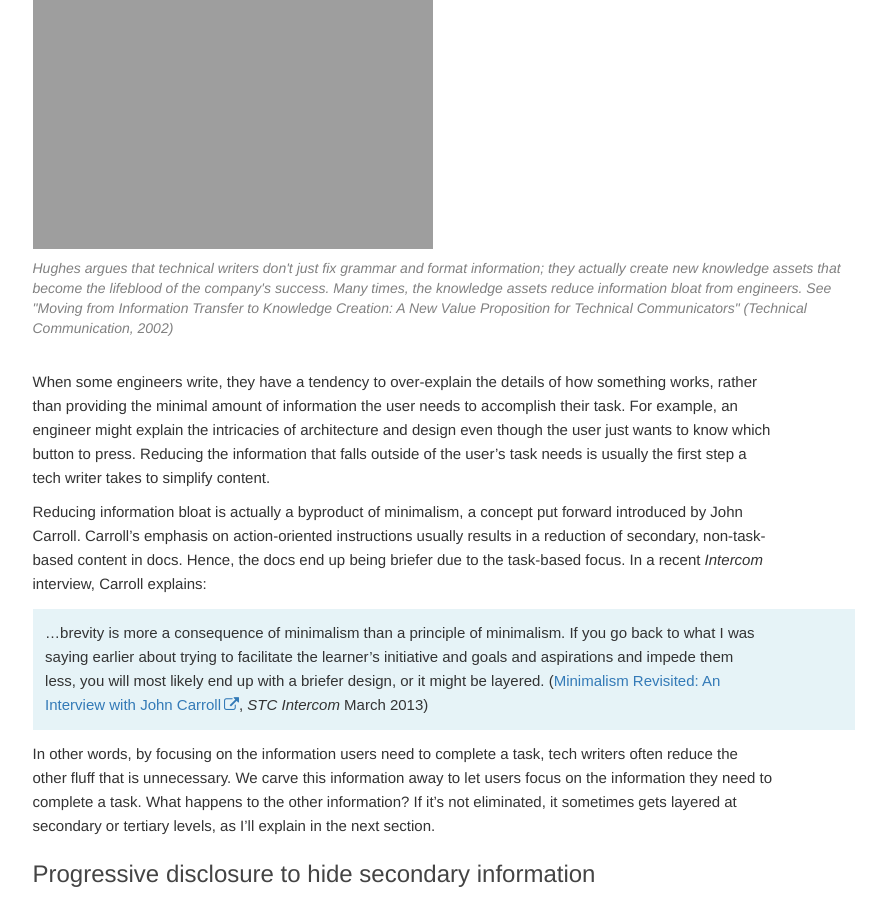
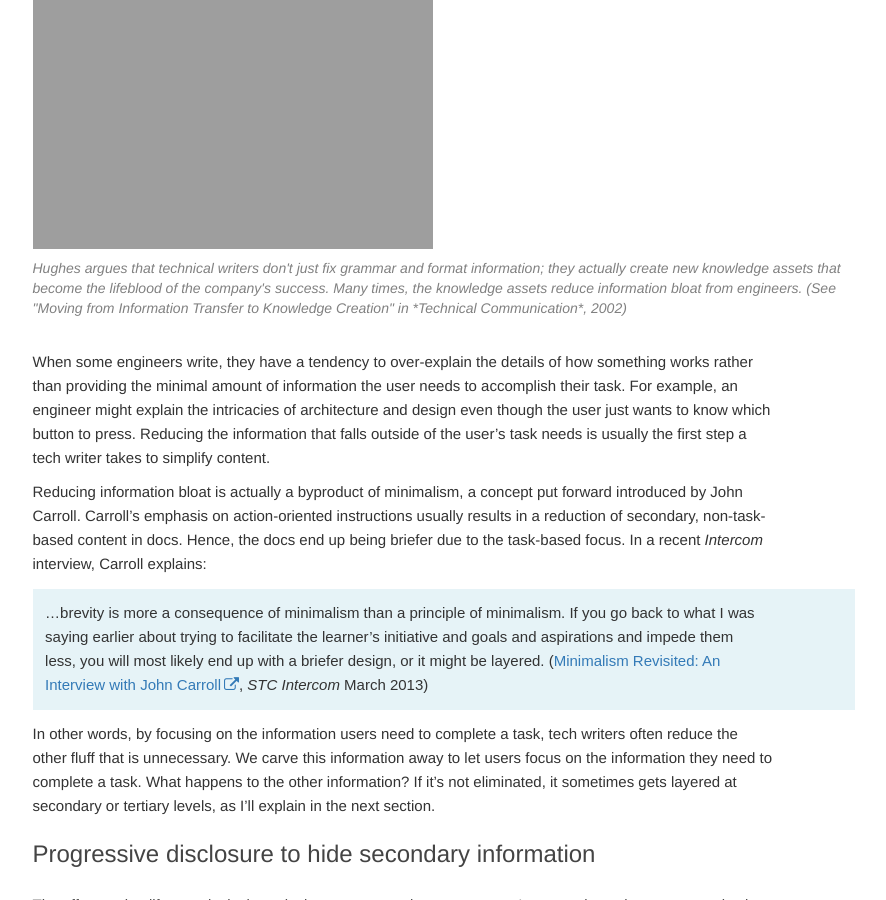
Before and after one commit to tomjoht/simplifying-complexity, a Jekyll site: the page built from _docs/reduction-layering-distillation.md, in a window 1280 px wide and 900 px high, scrolled down 2399 px. Shown: the whole window, without its empty margins (355-1241 px from the left). Built offline with Jekyll 4.4.1, drawn with Linux system fonts in a browser that asks for light colours; nearby versions of some CDN libraries; comment, search, counter and statistics services are not loaded; a style sheet for code colours, icons or effects is not loaded; some of the changed text lies outside the part shown.

Commit message:
fix typos

```diff
--- a/_data/docnav.yml
+++ b/_data/docnav.yml
@@ -19,7 +19,7 @@
   - title: "Principle 3: Ensure information harmony in the larger landscape"
     jurl: /ensuring-information-harmony-in-the-larger-documentation-landscape.html
 
-  - title: "Principle 4: Reduce and distill information to its essence"
+  - title: "Principle 4: Reduce and distill vast information down to its essence"
     jurl: /reduction-layering-distillation.html
 
   - title: "Principle 5: Conform to the patterns and expectations of the genre and schemas"
--- a/_docs/reduction-and-distillation-as-a-form-of-simplicity.md
+++ b/_docs/reduction-layering-distillation.md
@@ -30,9 +30,9 @@
 
 With documentation, the tech writer's first task is usually to translate descriptive information into concise, actionable steps that align with the user's goals. This work usually involves reducing the amount of information, whittling it down to the bare bonds of actionable steps. Mike Hughes captures this perfectly in this short graphic:
 
-<figure><img src="https://idratherbewriting.com/images/actionableinformation.png"/><figcaption>Hughes argues that technical writers don't just fix grammar and format information; they actually create new knowledge assets that become the lifeblood of the company's success. Many times, the knowledge assets reduce information bloat from engineers. See "Moving from Information Transfer to Knowledge Creation: A New Value Proposition for Technical Communicators" (Technical Communication, 2002)</figcaption></figure>
+<figure><img src="https://idratherbewriting.com/images/actionableinformation.png"/><figcaption>Hughes argues that technical writers don't just fix grammar and format information; they actually create new knowledge assets that become the lifeblood of the company's success. Many times, the knowledge assets reduce information bloat from engineers. (See "Moving from Information Transfer to Knowledge Creation" in *Technical Communication*, 2002)</figcaption></figure>
 
-When some engineers write, they have a tendency to over-explain the details of how something works, rather than providing the minimal amount of information the user needs to accomplish their task. For example, an engineer might explain the intricacies of architecture and design even though the user just wants to know which button to press. Reducing the information that falls outside of the user's task needs is usually the first step a tech writer takes to simplify content.
+When some engineers write, they have a tendency to over-explain the details of how something works rather than providing the minimal amount of information the user needs to accomplish their task. For example, an engineer might explain the intricacies of architecture and design even though the user just wants to know which button to press. Reducing the information that falls outside of the user's task needs is usually the first step a tech writer takes to simplify content.
 
 Reducing information bloat is actually a byproduct of minimalism, a concept put forward introduced by John Carroll. Carroll's emphasis on action-oriented instructions usually results in a reduction of secondary, non-task-based content in docs. Hence, the docs end up being briefer due to the task-based focus. In a recent *Intercom* interview, Carroll explains:
 
@@ -52,7 +52,7 @@
 
 <figure><img src="images/wordpress_pd.png"/><figcaption>The WordPress UI shows an example of progressive disclosure: The user sees some information in the UI followed by a link for more detail if desired.</figcaption></figure>
 
-Web designers often consider progressive information disclosure in deciding how to layer information on a website. A website might begin with a few large category choices on the homepage. At the second level (which appears after users select a homepage category), more information is presented. At the third-level, additional information is made available, and so on. But you don't overwhelm the user with all information choices up front. The same layering strategy can be used directly in documentation (not just in user interfaces or commercial sites).
+Web designers often consider progressive information disclosure in deciding how to layer information on a website. A website might begin with a few large category choices on the homepage. At the second level (which appears after users select a homepage category), more information is presented. At the third level, additional information is made available, and so on. But you don't overwhelm the user with all information choices up front. The same layering strategy can be used directly in documentation (not just in user interfaces or commercial sites).
 
 (By the way, I'm not a huge fan of the term "progressive information disclosure." I prefer the term "layers" or "progressive information detail," since "disclosure" suggests that you find out unwanted or negative information little by little. Like a doctor who lets you know little by little the details of a debilitating disease, or an insurance agent who slowly explains what is not covered, or a kid who wrecked his or her parent's car and slowly discloses that he not only dented the bumper, but also took out the neighbor's fence, injured a dog, and broke one of the windows ... and lost the keys ... and was slightly intoxicated ... and also failed a math test.)
 
@@ -78,7 +78,7 @@
 
 {% include course_image.html url="https://developer.amazon.com/docs/fire-tv/toc-overview.html" border="" filename="firetvdocssummaries" ext_print="png" ext_web="png" alt="Showing sections at a glance" caption="Showing sections at a glance" %}
 
-When you click a folder title, it shows the pages in the section along with a short summary of each topic. This lets users take in the whole in a more detailed way than simply reading the section titles. It allows users to take the next step of moving towards more detail -- first the user expands the section title to see the list of topics, and then the user looks at the section overview details to see which topic might be relevant.
+When you click a folder title, it shows the pages in the section along with a short summary of each topic. This lets users take in the whole in a more detailed way than simply reading the section titles. It allows users to take the next step of moving towards more detail &mdash; first the user expands the section title to see the list of topics, and then the user looks at the section overview details to see which topic might be relevant.
 
 Crafting the summary sentences is somewhat challenging, but these initial two sentences in a topic are potentially the most useful. Ideally, they should give users a quick sense of whether the topic is useful. SEO keywords should probably be targeted, and this same description can be rolled up into the HTML's meta description tag and search index as well.
 
```
Also changed, not shown: other parts of _docs/reduction-layering-distillation.md (+2 -2 lines).
